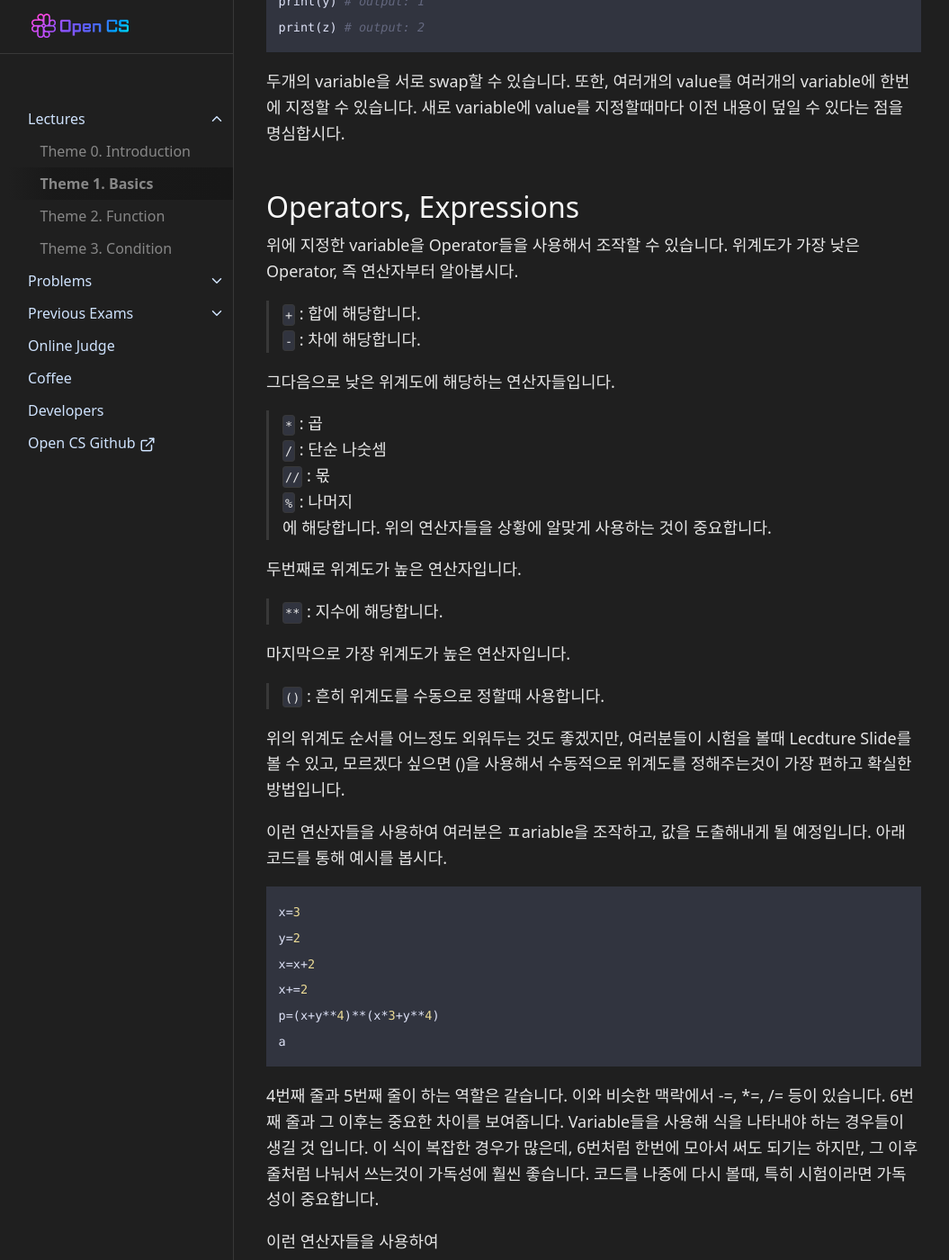
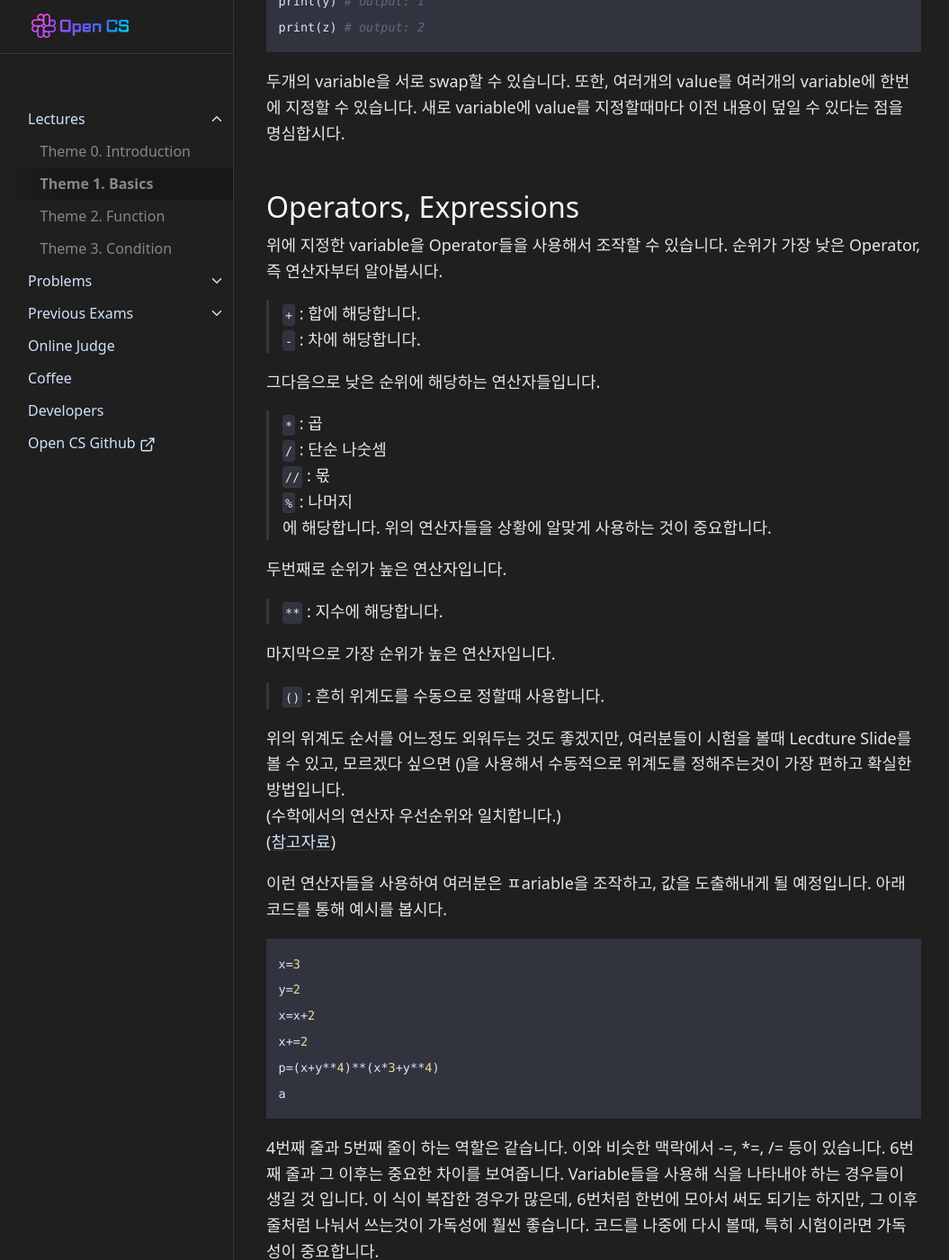
Before and after one commit to OpenCS-ksa/opencs-ksa.github.io, a Jekyll site: the page built from docs/Lectures/lecture1.md, in a window 1280 px wide and 1400 px high, scrolled down 1907 px. Shown: the whole window at 90% size, without its empty margins (112-1167 px from the left). Built offline with Jekyll 4.4.1, drawn with Linux system fonts in a browser that asks for light colours; some of the changed text lies outside the part shown.

Commit message:
Update lecture1.md

```diff
--- a/docs/Lectures/lecture1.md
+++ b/docs/Lectures/lecture1.md
@@ -68,11 +68,11 @@ print(z) # output: 2
 ## Operators, Expressions
 
 위에 지정한 variable을 Operator들을 사용해서 조작할 수 있습니다.
-위계도가 가장 낮은 Operator, 즉 연산자부터 알아봅시다.
+순위가 가장 낮은 Operator, 즉 연산자부터 알아봅시다.
 > `+` : 합에 해당합니다.
 > `-` : 차에 해당합니다.
 
-그다음으로 낮은 위계도에 해당하는 연산자들입니다.
+그다음으로 낮은 순위에 해당하는 연산자들입니다.
 > `*` : 곱
 > `/` : 단순 나숫셈
 > `//` : 몫
@@ -80,13 +80,15 @@ print(z) # output: 2
 에 해당합니다.
 위의 연산자들을 상황에 알맞게 사용하는 것이 중요합니다.
 
-두번째로 위계도가 높은 연산자입니다.
+두번째로 순위가 높은 연산자입니다.
 > `**` : 지수에 해당합니다.
 
-마지막으로 가장 위계도가 높은 연산자입니다.
+마지막으로 가장 순위가 높은 연산자입니다.
 > `()` : 흔히 위계도를 수동으로 정할때 사용합니다.
 
 위의 위계도 순서를 어느정도 외워두는 것도 좋겠지만, 여러분들이 시험을 볼때 Lecdture Slide를 볼 수 있고, 모르겠다 싶으면 ()을 사용해서 수동적으로 위계도를 정해주는것이 가장 편하고 확실한 방법입니다.
+(수학에서의 연산자 우선순위와 일치합니다.)
+(<a href = "https://www.scaler.com/topics/operator-precedence-in-python/">참고자료</a>)
 
 이런 연산자들을 사용하여 여러분은 ㅍariable을 조작하고, 값을 도출해내게 될 예정입니다.
 아래 코드를 통해 예시를 봅시다.
```
Also changed, not shown: other parts of docs/Lectures/lecture1.md (+1 -1 lines).
